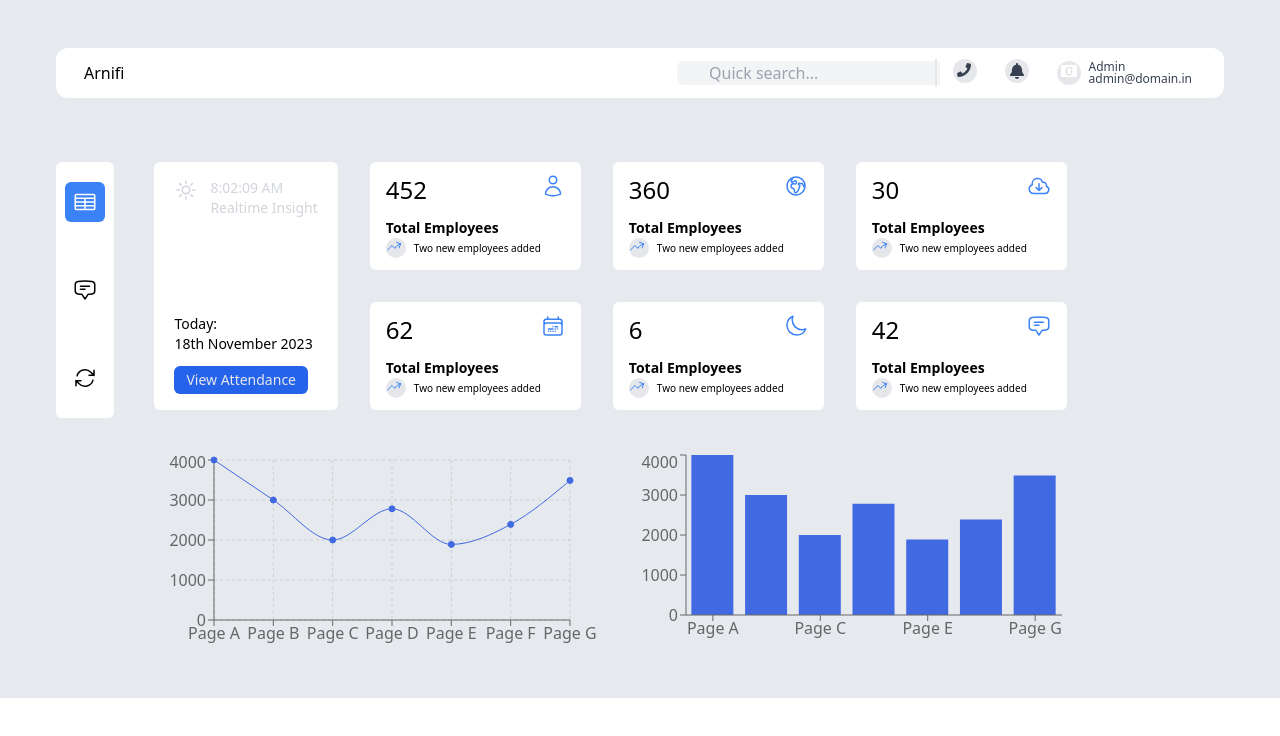
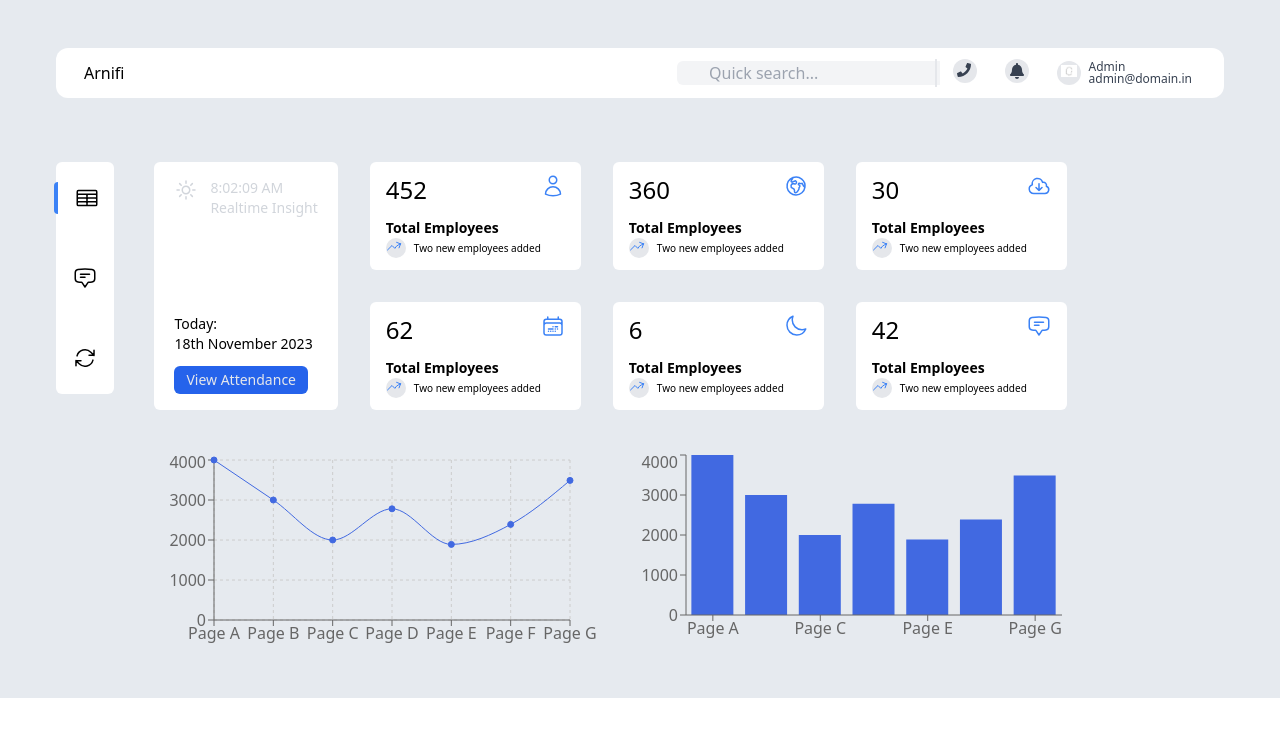
Before and after one commit to GraceJoseph-hub/ams-cortex, a React (Vite) app: page / in a window 1280 px wide. Shown: the top 736 px of the page. Built offline with nearby package versions, Linux system fonts and the light colour scheme.

Commit message:
completed task

```diff
--- a/src/components/sidebar/Sidebar.jsx
+++ b/src/components/sidebar/Sidebar.jsx
@@ -14,25 +14,29 @@ const Sidebar = () => {
     <div className="flex flex-col justify-center items-center gap-12 py-5 rounded-md bg-white">
       <div
         onClick={() => handleLinkClick("grid")}
-        className={`cursor-pointer p-2 rounded-md ${
-          activeLink === "grid" ? "bg-blue-500 text-white" : "hover:bg-gray-200"
+        className={`cursor-pointer px-[17px] py-[4px] rounded ${
+          activeLink === "grid"
+            ? " border-l-4 border-blue-500 text-black"
+            : "hover:bg-gray-200"
         }`}
       >
         <Grid />
       </div>
       <div
         onClick={() => handleLinkClick("mail")}
-        className={`cursor-pointer p-2 rounded-md ${
-          activeLink === "mail" ? "bg-blue-500 text-white" : "hover:bg-gray-200"
+        className={`cursor-pointer rounded px-[17px] py-[4px] ${
+          activeLink === "mail"
+            ? " border-l-4 border-blue-500 text-black"
+            : "hover:bg-gray-200"
         }`}
       >
         <Mail />
       </div>
       <div
         onClick={() => handleLinkClick("timer")}
-        className={`cursor-pointer p-2 rounded-md ${
+        className={`cursor-pointer rounded px-[17px] py-[4px] ${
           activeLink === "timer"
-            ? "bg-blue-500 text-white"
+            ? " border-l-4 border-blue-500 text-black"
             : "hover:bg-gray-200"
         }`}
       >
--- a/src/pages/Attendance.jsx
+++ /dev/null
@@ -1,9 +0,0 @@
-import React from 'react'
-
-const Attendance = () => {
-  return (
-    <div>Attendance</div>
-  )
-}
-
-export default Attendance
--- a/src/pages/Home.jsx
+++ /dev/null
@@ -1,49 +0,0 @@
-import React from 'react'
-import Dashboard from '../components/dashboard/Dashboard';
-// import Dashboard from './Dashboard';
-// import Sidebar from '../sidebar/Sidebar'
-// import Dashbord from '../pages/Dashbord';
-
-const Home = () => {
-  return (
-    <div>
-        {/* <Dashboard /> */}
-      </div>
-    // <div className="flex gap-10 mt-16">
-      // {/* <div className='w-[5%]'>
-      //   <Sidebar />
-      // </div> */}
-
-    // </div>
-  );
-}
-
-export default Home
-
-
-// import React from "react";
-// import { Route, Routes } from "react-router-dom";
-// import Sidebar from '../components/sidebar/Sidebar'
-// // import Sidebar from "../sidebar/Sidebar";
-// import Dashboard from "../pages/Dashboard";
-// import Messages from "../pages/Messages";
-// import Attendance from "../pages/Attendance";
-
-// const Home = () => {
-//   return (
-//     <div className="flex gap-10 mt-16">
-//       <div className="w-[5%]">
-//         <Sidebar />
-//       </div>
-//       <div className="flex-grow">
-//         <Routes>
-//           <Route path="/" element={Dashboard} />
-//           <Route path="/messages" element={Messages} />
-//           <Route path="/attendance" element={Attendance} />
-//         </Routes>
-//       </div>
-//     </div>
-//   );
-// };
-
-// export default Home;
--- a/src/pages/Messages.jsx
+++ /dev/null
@@ -1,9 +0,0 @@
-import React from 'react'
-
-const Messages = () => {
-  return (
-    <div>Messages</div>
-  )
-}
-
-export default Messages
```
